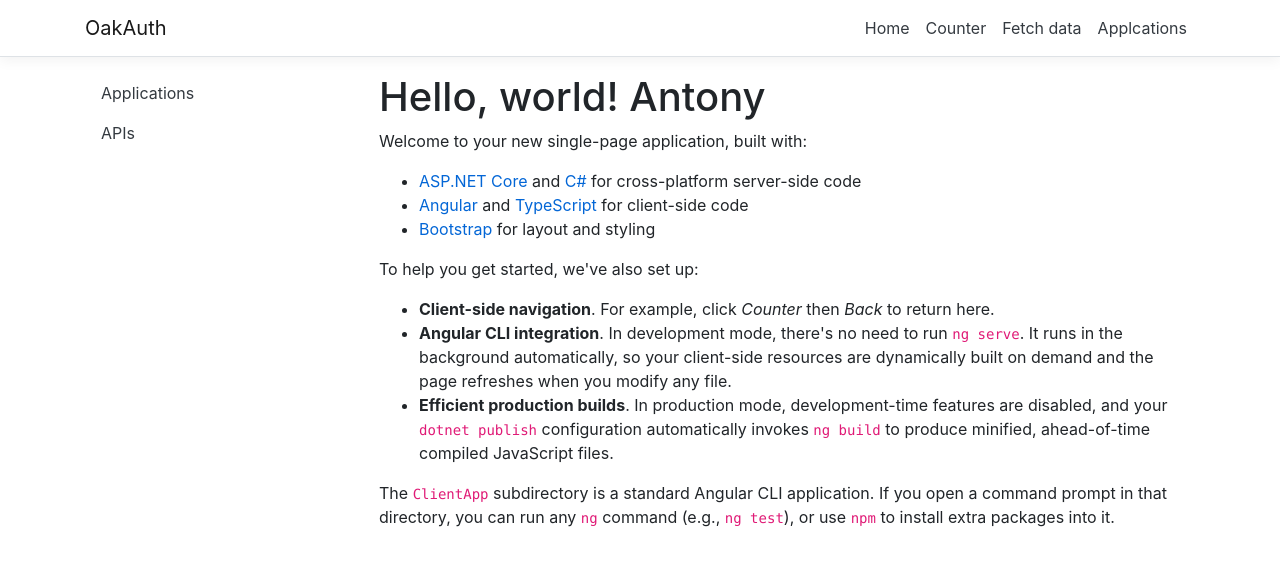
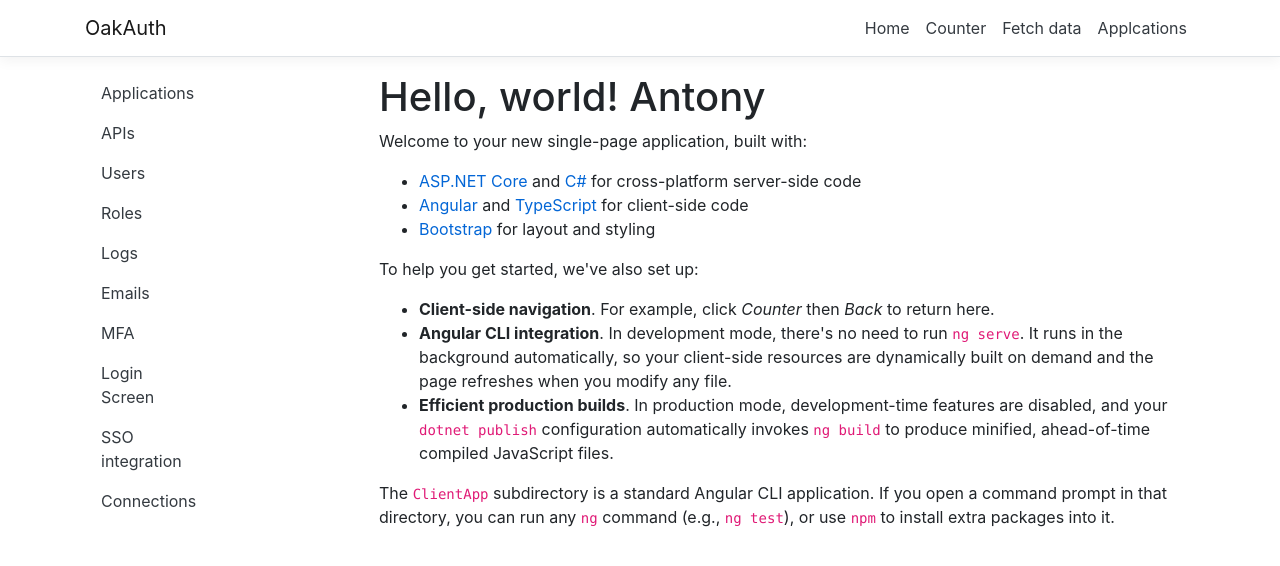
Before and after one commit to AntonyBaasan/oakauth, an Angular app in the folder src/Web/ClientApp/: page / in a window 1280 px wide. Shown: the top 566 px of the page. Built offline with nearby package versions, Linux system fonts and the light colour scheme.

Commit message:
separate sidebar as component

```diff
--- a/src/Web/ClientApp/src/app/app.component.html
+++ b/src/Web/ClientApp/src/app/app.component.html
@@ -2,20 +2,8 @@
   <app-nav-menu></app-nav-menu>
   <div class="container">
     <div class="row">
-      <nav class="col-2 d-none d-md-block dg-light sidebar">
-        <div class="sidebar-sticky">
-          <ul class="nav flex-column">
-            <li class="nav-item" [routerLinkActive]="['link-active']">
-              <a class="nav-link text-dark" [routerLink]="['/applications']">Applications</a>
-            </li>
-            <li class="nav-item" [routerLinkActive]="['link-active']">
-              <a class="nav-link text-dark" [routerLink]="['/apis']">APIs</a>
-            </li>
-
-          </ul>
-        </div>
-      </nav>
-      <main role="main" class="col-md-9 ml-sm-auto px-4">
+      <app-sidebar></app-sidebar>
+      <main role="main" class="col-9 ml-sm-auto px-4">
         <router-outlet></router-outlet>
       </main>
     </div>
--- a/src/Web/ClientApp/src/app/app.module.ts
+++ b/src/Web/ClientApp/src/app/app.module.ts
@@ -6,11 +6,13 @@ import { HttpClientModule } from '@angular/common/http';
 import { AppComponent } from './app.component';
 import { NavMenuComponent } from './nav-menu/nav-menu.component';
 import { AppRoutingModule } from './app-routing.module';
+import { SidebarComponent } from './sidebar/sidebar.component';
 
 @NgModule({
   declarations: [
     AppComponent,
-    NavMenuComponent
+    NavMenuComponent,
+    SidebarComponent
   ],
   imports: [
     BrowserModule.withServerTransition({ appId: 'ng-cli-universal' }),
--- /dev/null
+++ b/src/Web/ClientApp/src/app/sidebar/sidebar.component.html
@@ -0,0 +1,38 @@
+<nav class="col-4 d-none d-md-block dg-light sidebar">
+  <div class="sidebar-sticky">
+    <ul class="nav flex-column">
+      <li class="nav-item" [routerLinkActive]="['link-active']">
+        <a class="nav-link text-dark" [routerLink]="['/applications']">Applications</a>
+      </li>
+      <li class="nav-item" [routerLinkActive]="['link-active']">
+        <a class="nav-link text-dark" [routerLink]="['/apis']">APIs</a>
+      </li>
+
+      <li class="nav-item" [routerLinkActive]="['link-active']">
+        <a class="nav-link text-dark" [routerLink]="['/']">Users</a>
+      </li>
+      <li class="nav-item" [routerLinkActive]="['link-active']">
+        <a class="nav-link text-dark" [routerLink]="['/']">Roles</a>
+      </li>
+      <li class="nav-item" [routerLinkActive]="['link-active']">
+        <a class="nav-link text-dark" [routerLink]="['/']">Logs</a>
+      </li>
+
+      <li class="nav-item" [routerLinkActive]="['link-active']">
+        <a class="nav-link text-dark" [routerLink]="['/']">Emails</a>
+      </li>
+      <li class="nav-item" [routerLinkActive]="['link-active']">
+        <a class="nav-link text-dark" [routerLink]="['/']">MFA</a>
+      </li>
+      <li class="nav-item" [routerLinkActive]="['link-active']">
+        <a class="nav-link text-dark" [routerLink]="['/']">Login Screen</a>
+      </li>
+      <li class="nav-item" [routerLinkActive]="['link-active']">
+        <a class="nav-link text-dark" [routerLink]="['/']">SSO integration</a>
+      </li>
+      <li class="nav-item" [routerLinkActive]="['link-active']">
+        <a class="nav-link text-dark" [routerLink]="['/']">Connections</a>
+      </li>
+    </ul>
+  </div>
+</nav>
--- /dev/null
+++ b/src/Web/ClientApp/src/app/sidebar/sidebar.component.ts
@@ -0,0 +1,18 @@
+import { Component } from '@angular/core';
+
+@Component({
+  selector: 'app-sidebar',
+  templateUrl: './sidebar.component.html',
+  styleUrls: ['./sidebar.component.css']
+})
+export class SidebarComponent {
+  isExpanded = false;
+
+  collapse() {
+    this.isExpanded = false;
+  }
+
+  toggle() {
+    this.isExpanded = !this.isExpanded;
+  }
+}
```
Also changed, not shown: src/Web/ClientApp/src/app/sidebar/sidebar.component.css (added).
